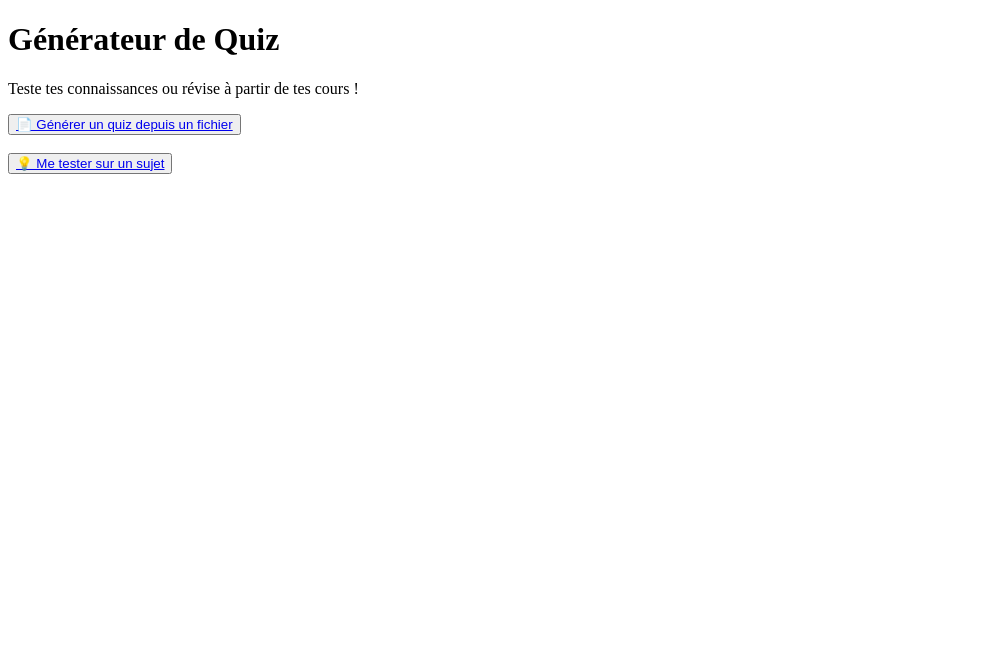
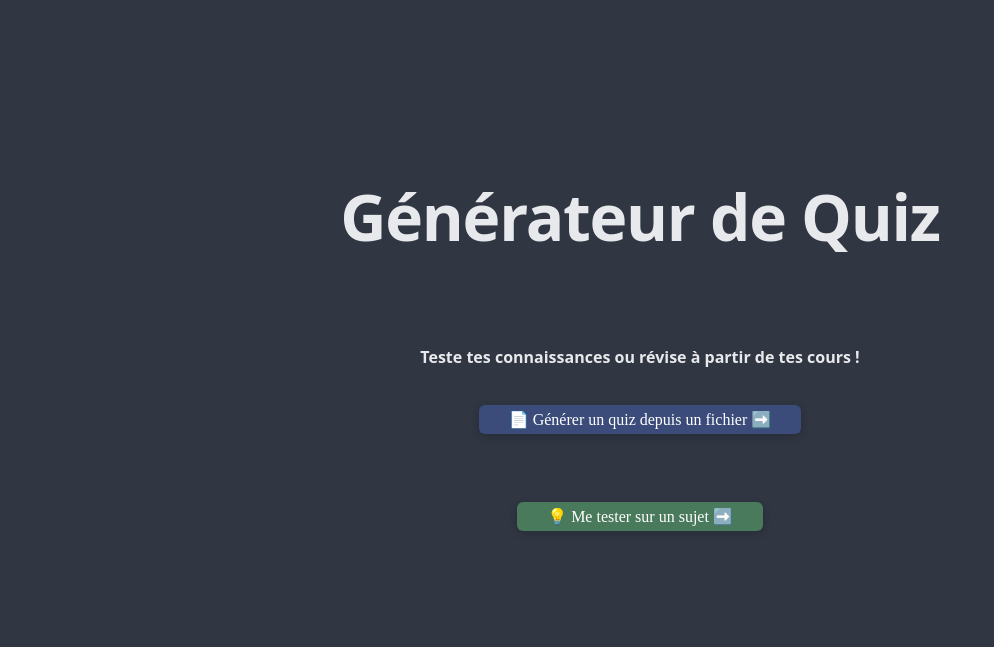
Before and after one commit to osias9378-max/PIL1_2526_SS, a Flask app: page / in a window 1280 px wide. Shown: the top 647 px of the page, without its empty margins (0-994 px from the left). Run offline with Flask 3, Linux system fonts and the light colour scheme; some libraries are stand-ins or nearby versions.

Commit message:
ajout du style 90% de finition

```diff
--- a/quiz1/app.py
+++ b/quiz1/app.py
@@ -44,7 +44,7 @@ def genere_question(text,mode="fichier"):
     }
 
     if mode=="sujet":
-        prompt = f"""Génère un quiz de 7 questions à choix multiples sur le sujet suivant : {text}
+        prompt = f"""Génère un quiz de 9 questions à choix multiples sur le sujet suivant : {text}
 
         Si ce sujet est trop vague, inventé, ou non-éducatif, réponds uniquement avec {{"error": "Sujet non reconnu ou invalide"}}.
         Ne génère jamais de contenu inventé si tu n'es pas sûr des faits.
@@ -54,12 +54,14 @@ def genere_question(text,mode="fichier"):
         {{"question": "question", "choix": ["4A-reponse", "4B-reponse", "4C-reponse", "4D-reponse"], "reponse_correcte": "B"}}
         {{"question": "question", "choix": ["5A-reponse", "5B-reponse", "5C-reponse", "5D-reponse"], "reponse_correcte": "A"}}
         {{"question": "question", "choix": ["6A-reponse", "6B-reponse", "6C-reponse", "6D-reponse"], "reponse_correcte": "D"}}
-        {{"question": "question", "choix": ["7A-reponse", "7B-reponse", "7C-reponse", "7D-reponse"], "reponse_correcte": "A"}}]}}"""
+        {{"question": "question", "choix": ["7A-reponse", "7B-reponse", "7C-reponse", "7D-reponse"], "reponse_correcte": "A"}}
+        {{"question": "question", "choix": ["8A-reponse", "8B-reponse", "8C-reponse", "8D-reponse"], "reponse_correcte": "A"}}
+        {{"question": "question", "choix": ["9A-reponse", "9B-reponse", "9C-reponse", "9D-reponse"], "reponse_correcte": "A"}}]}}"""
 
     else:
         prompt=f""" Voici un texte : {text}
 
-    Génère 7 questions à choix multiples (4 réponses chacune) basées sur ce texte.
+    Génère 9 questions à choix multiples (4 réponses chacune) basées sur ce texte.
     Réponds UNIQUEMENT en JSON, sans aucun texte avant ou après, dans ce format exact surtout ne pas oublier les indicateur(1A) devant chaque reponse imperativement sinon ne genere rien :
     {{"questions": [{{"question": "question", "choix": ["1A-reponse", "1B-reponse", "1C-reponse", "1D-reponse"], "reponse_correcte": "A"}}
     {{"question": "question", "choix": ["2A-reponse", "2B-reponse", "2C-reponse", "2D-reponse"], "reponse_correcte": "A"}}
@@ -67,7 +69,9 @@ def genere_question(text,mode="fichier"):
     {{"question": "question", "choix": ["4A-reponse", "4B-reponse", "4C-reponse", "4D-reponse"], "reponse_correcte": "B"}}
     {{"question": "question", "choix": ["5A-reponse", "5B-reponse", "5C-reponse", "5D-reponse"], "reponse_correcte": "A"}}
     {{"question": "question", "choix": ["6A-reponse", "6B-reponse", "6C-reponse", "6D-reponse"], "reponse_correcte": "D"}}
-    {{"question": "question", "choix": ["7A-reponse", "7B-reponse", "7C-reponse", "7D-reponse"], "reponse_correcte": "A"}}]}}
+    {{"question": "question", "choix": ["7A-reponse", "7B-reponse", "7C-reponse", "7D-reponse"], "reponse_correcte": "A"}}
+    {{"question": "question", "choix": ["8A-reponse", "8B-reponse", "8C-reponse", "8D-reponse"], "reponse_correcte": "A"}}
+    {{"question": "question", "choix": ["9A-reponse", "9B-reponse", "9C-reponse", "9D-reponse"], "reponse_correcte": "A"}}]}}
 
     """
 
--- /dev/null
+++ b/quiz1/static/index.js
@@ -0,0 +1,22 @@
+const titre=document.getElementById("titre");
+const accroche=document.getElementById("accroche");
+const bouton1=document.getElementById("bouton-1");
+const bouton2=document.getElementById("bouton-2");
+
+
+gsap.fromTo(titre,
+    { opacity: 0, y: 8 },
+    { opacity: 1, y: 0, duration: 0.6, delay: 0.5, ease: "power2.out" }
+);
+gsap.fromTo(accroche,
+    { opacity: 0, y: 8 },
+    { opacity: 1, y: 0, duration: 0.6, delay: 0.7, ease: "power2.out" }
+);
+gsap.fromTo(bouton1,
+    { opacity: 0, y: 8 },
+    { opacity: 1, y: 0, duration: 0.6, delay: 0.9, ease: "power2.out" }
+);
+gsap.fromTo(bouton2,
+    { opacity: 0, y: 8 },
+    { opacity: 1, y: 0, duration: 0.6, delay: 0.9, ease: "power2.out" }
+);
--- a/quiz1/static/style.css
+++ b/quiz1/static/style.css
@@ -0,0 +1,96 @@
+.body,.body-1{
+    min-height: 80vh;
+    background-color: #303642;
+    display: flex;
+    justify-content: center;
+    align-items: center;
+    flex-direction: column;
+    text-align: center;
+}
+.titre{
+    font-weight: 700;
+    font-size: 4rem;
+    letter-spacing: -0.02em;
+}
+.titre,.accroche{
+    opacity: 0;
+    color: #e8e9ed;
+    font-family:system-ui, -apple-system, BlinkMacSystemFont, 'Segoe UI', Roboto, Oxygen, Ubuntu, Cantarell, 'Open Sans', 'Helvetica Neue', sans-serif
+}
+.bouton-1{
+    display: inline-block;
+    padding: 5px 30px;
+    background-color: #3b4c7a;
+    color: white;
+    text-decoration: none;
+    box-shadow: 0 2px 8px rgba(0,0,0,0.2);
+    border-radius: 6px;
+}
+.bouton-2 {
+    display: inline-block;
+    padding: 5px 30px;
+    background-color: #4a7a5c;
+    color: white;
+    text-decoration: none;
+    box-shadow: 0 2px 8px rgba(0,0,0,0.2);
+    border-radius: 6px;
+}
+.bouton-1:hover,.bouton-2:hover{
+    transform: translate(-2px);
+    translate: 0.2s;
+}
+.zone{
+    font-family:'Times New Roman', Times, serif;
+    font-size: 30px;
+    opacity: 0;
+    display: flex;
+    padding: 5px 10px;
+    text-decoration: none;
+    color: white;
+    box-shadow: 0 2px 8px rgba(0,0,0,0.2);
+    border-radius: 10px;
+    width: 700px;
+    height: 200px;
+    background-color: #565b64;
+    text-align: center;
+    justify-content: center;
+    align-items: center;
+}
+.accroche_up{
+    opacity: 0;
+    color: white;
+    font-weight: 500;
+    font-family: system-ui, -apple-system, BlinkMacSystemFont, 'Segoe UI', Roboto, Oxygen, Ubuntu, Cantarell, 'Open Sans', 'Helvetica Neue', sans-serif;
+    font-size: 3em;
+}
+.bouton-3{
+    font-size: 20px;
+    font-family: system-ui, -apple-system, BlinkMacSystemFont, 'Segoe UI', Roboto, Oxygen, Ubuntu, Cantarell, 'Open Sans', 'Helvetica Neue', sans-serif;
+    display: inline-block;
+    color: white;
+    text-decoration: none;
+    box-shadow: 0 2px 8px rgba(0,0,0,0.2);
+    border-radius: 6px;
+    height: 34px;
+    width: 300px;
+    opacity: 0;
+    border-radius: 8px;
+    background-color: rgb(201, 205, 173);
+    margin: 20px;
+}
+.questions {
+    margin: 40px auto;
+    max-width: 700px;
+    text-align: center;
+    color: white;
+    font-size: large;
+    font-family: system-ui, -apple-system, BlinkMacSystemFont, 'Segoe UI', Roboto, Oxygen, Ubuntu, Cantarell, 'Open Sans', 'Helvetica Neue', sans-serif;
+
+
+}
+.questions button{
+    display: block;
+    text-align: justify;
+    margin: 10px auto;
+    font-family: system-ui, -apple-system, BlinkMacSystemFont, 'Segoe UI', Roboto, Oxygen, Ubuntu, Cantarell, 'Open Sans', 'Helvetica Neue', sans-serif;
+}
--- a/quiz1/templates/index.html
+++ b/quiz1/templates/index.html
@@ -3,16 +3,17 @@
 <head>
     <meta charset="UTF-8">
     <meta name="viewport" content="width=device-width, initial-scale=1.0">
+    <link rel="stylesheet" href="/static/style.css">
     <title>Quizzzzzzz</title>
 </head>
-<body>
-    <h1>Générateur de Quiz</h1>
-    <p>Teste tes connaissances ou révise à partir de tes cours !</p>
-
-    <button><a href="/upload-page">📄 Générer un quiz depuis un fichier</a></button>
+<body class="body">
+    <p class="titre" id="titre">Générateur de Quiz</p>
+    <h4 class="accroche" id="accroche">Teste tes connaissances ou révise à partir de tes cours ! </h4>
+    <p><a href="/upload-page" class="bouton-1" id="bouton-1">📄 Générer un quiz depuis un fichier ➡️</a></p>
     <br><br>
-    <button><a href="/sujet-page">💡 Me tester sur un sujet</a></button>
-    <script src="/static/script.js"></script>
+    <p><a href="/sujet-page" class="bouton-2" id="bouton-2">💡 Me tester sur un sujet ➡️</a></p>
+    <script src="https://cdnjs.cloudflare.com/ajax/libs/gsap/3.12.5/gsap.min.js"></script>
+    <script src="/static/index.js"></script>
 
 </body>
 </html>
--- a/quiz1/templates/sujet_page.html
+++ b/quiz1/templates/sujet_page.html
@@ -3,6 +3,7 @@
 <head>
     <meta charset="UTF-8">
     <meta name="viewport" content="width=device-width, initial-scale=1.0">
+    <link rel="stylesheet" href="/static/style.css">
     <title>Quizzzzzzz</title>
 </head>
 <body>
```
Also changed, not shown: quiz1/static/script.js (+30 -5 lines), quiz1/templates/upload_page.html (+9 -4 lines).
